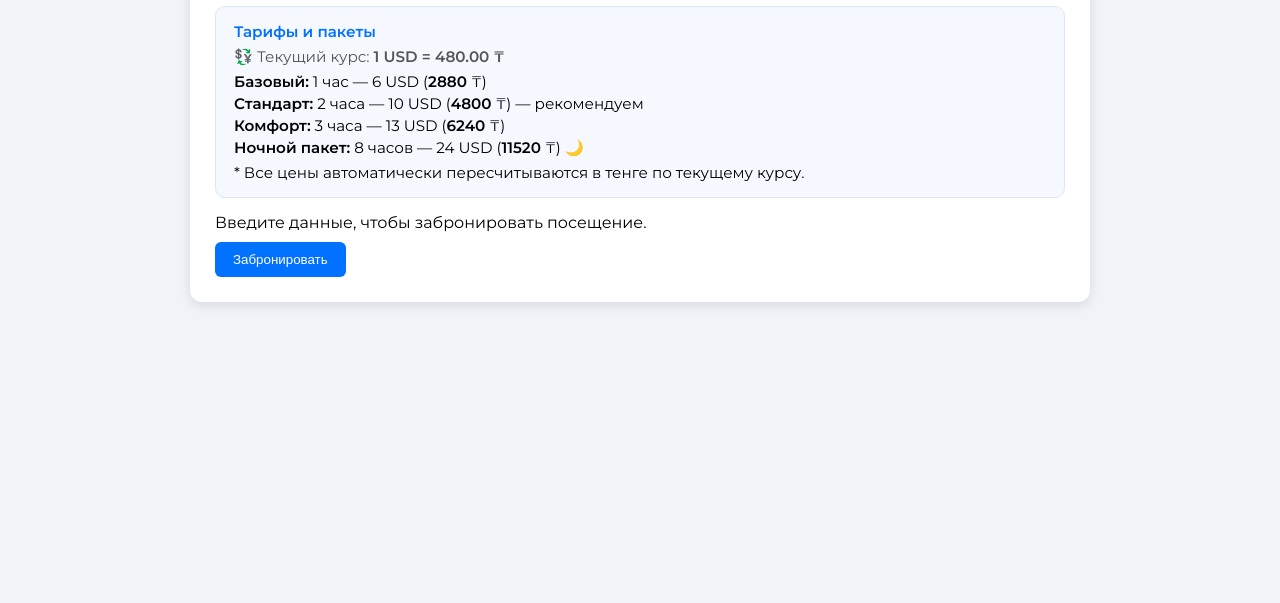
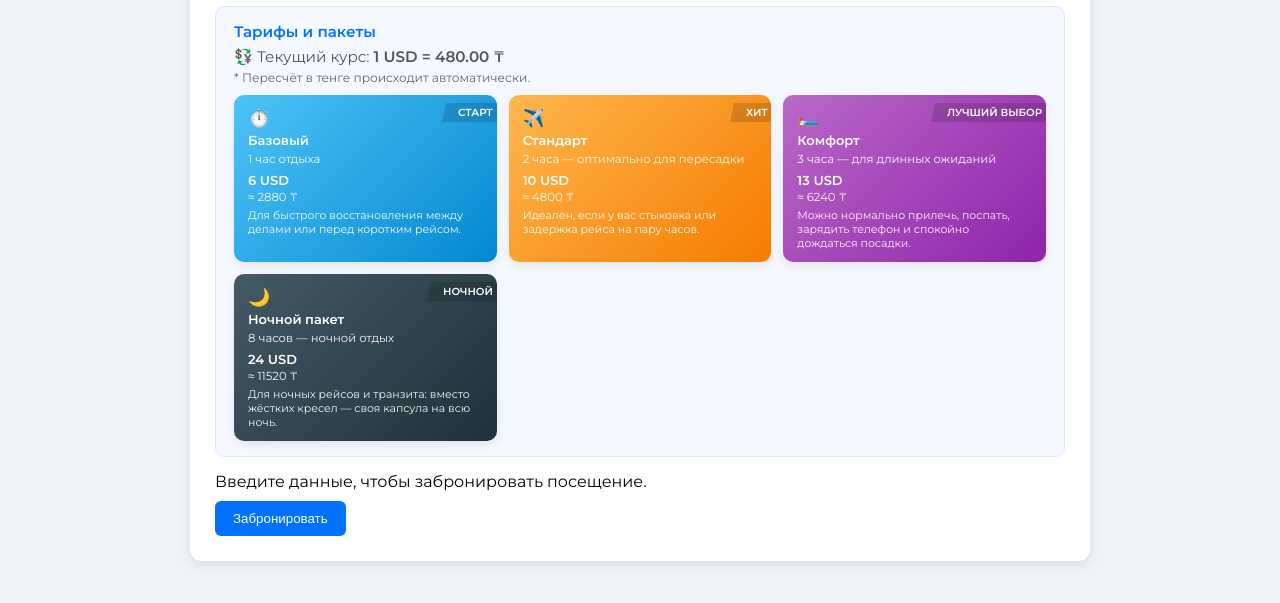
Before and after one commit to ttulya/astana-guide, a plain HTML site: page booking.html in a window 1280 px wide. Shown: the part 153-756 px from the top of the page. Drawn offline with Linux system fonts and the light colour scheme; no server answers.

Commit message:
Add files via upload

```diff
--- a/booking.html
+++ b/booking.html
@@ -82,6 +82,7 @@ label{font-size:0.9em;color:#444}
 
 ul{margin:10px 0 6px;padding-left:20px;text-align:left;font-size:0.9em}
 
+/* Блок тарифов */
 .price-box{
   background:#f5f8ff;
   border-radius:10px;
@@ -95,8 +96,99 @@ ul{margin:10px 0 6px;padding-left:20px;text-align:left;font-size:0.9em}
   color:#0072ff;
   margin-bottom:6px;
 }
-.price-item{margin:3px 0;}
-.price-item span{font-weight:600;}
+
+/* Карточки тарифов */
+.tariff-grid{
+  display:grid;
+  grid-template-columns:repeat(auto-fit,minmax(200px,1fr));
+  gap:12px;
+  margin-top:10px;
+}
+.tariff-card{
+  position:relative;
+  border-radius:10px;
+  padding:12px 14px;
+  font-size:0.9em;
+  color:#fff;
+  overflow:hidden;
+  box-shadow:0 4px 10px rgba(0,0,0,0.08);
+  cursor:pointer;
+  transition:.2s;
+}
+.tariff-card:hover{
+  transform:translateY(-2px) scale(1.01);
+  box-shadow:0 6px 14px rgba(0,0,0,0.12);
+}
+.tariff-name{
+  font-weight:600;
+  margin-bottom:4px;
+  font-size:0.95em;
+}
+.tariff-time{
+  font-size:0.85em;
+  opacity:0.95;
+  margin-bottom:6px;
+}
+.tariff-price{
+  font-size:0.95em;
+  margin-bottom:2px;
+}
+.tariff-price span{
+  font-weight:600;
+}
+.tariff-kzt{
+  font-size:0.85em;
+  opacity:0.95;
+  margin-bottom:4px;
+}
+
+/* иконка+описание */
+.tariff-icon{
+  font-size:1.3em;
+  margin-bottom:4px;
+}
+.tariff-desc{
+  font-size:0.8em;
+  opacity:0.95;
+}
+
+/* Цвета карточек */
+.tariff-basic{
+  background:linear-gradient(135deg,#4fc3f7,#0288d1);
+}
+.tariff-standard{
+  background:linear-gradient(135deg,#ffb74d,#f57c00);
+}
+.tariff-comfort{
+  background:linear-gradient(135deg,#ba68c8,#8e24aa);
+}
+.tariff-night{
+  background:linear-gradient(135deg,#455a64,#1c313a);
+}
+
+/* Стикеры / бейджи */
+.tariff-badge{
+  position:absolute;
+  top:8px;
+  right:-10px;
+  background:rgba(0,0,0,0.15);
+  padding:3px 14px;
+  font-size:0.75em;
+  font-weight:600;
+  transform:skewX(-12deg);
+  text-transform:uppercase;
+}
+.tariff-badge span{
+  display:inline-block;
+  transform:skewX(12deg);
+}
+
+/* Маленькая подпись под курсом */
+.rate-note{
+  font-size:0.8em;
+  color:#666;
+  margin-top:2px;
+}
 </style>
 </head>
 
@@ -126,28 +218,80 @@ ul{margin:10px 0 6px;padding-left:20px;text-align:left;font-size:0.9em}
   <div class="price-box">
     <div class="price-title">Тарифы и пакеты</div>
 
-    <p style="margin-bottom:6px;color:#555;">
+    <p style="margin-bottom:4px;color:#555;">
       💱 Текущий курс: <b id="rateText">загрузка...</b>
     </p>
+    <p class="rate-note">* Пересчёт в тенге происходит автоматически.</p>
 
-    <p class="price-item">
-      <span>Базовый:</span> 1 час — 6 USD
-      (<span id="p1">-</span> ₸)
-    </p>
-    <p class="price-item">
-      <span>Стандарт:</span> 2 часа — 10 USD
-      (<span id="p2">-</span> ₸) — рекомендуем
-    </p>
-    <p class="price-item">
-      <span>Комфорт:</span> 3 часа — 13 USD
-      (<span id="p3">-</span> ₸)
-    </p>
-    <p class="price-item">
-      <span>Ночной пакет:</span> 8 часов — 24 USD
-      (<span id="p4">-</span> ₸) 🌙
-    </p>
+    <div class="tariff-grid">
+      <!-- 1 час -->
+      <div class="tariff-card tariff-basic" onclick="openBooking(1)">
+        <div class="tariff-badge"><span>Старт</span></div>
+        <div class="tariff-icon">⏱️</div>
+        <div class="tariff-name">Базовый</div>
+        <div class="tariff-time">1 час отдыха</div>
+        <div class="tariff-price">
+          <span>6 USD</span>
+        </div>
+        <div class="tariff-kzt">
+          ≈ <span id="p1">-</span> ₸
+        </div>
+        <div class="tariff-desc">
+          Для быстрого восстановления между делами или перед коротким рейсом.
+        </div>
+      </div>
 
-    <p style="margin-top:6px;">* Все цены автоматически пересчитываются в тенге по текущему курсу.</p>
+      <!-- 2 часа -->
+      <div class="tariff-card tariff-standard" onclick="openBooking(2)">
+        <div class="tariff-badge"><span>Хит</span></div>
+        <div class="tariff-icon">✈️</div>
+        <div class="tariff-name">Стандарт</div>
+        <div class="tariff-time">2 часа — оптимально для пересадки</div>
+        <div class="tariff-price">
+          <span>10 USD</span>
+        </div>
+        <div class="tariff-kzt">
+          ≈ <span id="p2">-</span> ₸
+        </div>
+        <div class="tariff-desc">
+          Идеален, если у вас стыковка или задержка рейса на пару часов.
+        </div>
+      </div>
+
+      <!-- 3 часа -->
+      <div class="tariff-card tariff-comfort" onclick="openBooking(3)">
+        <div class="tariff-badge"><span>Лучший выбор</span></div>
+        <div class="tariff-icon">🛏️</div>
+        <div class="tariff-name">Комфорт</div>
+        <div class="tariff-time">3 часа — для длинных ожиданий</div>
+        <div class="tariff-price">
+          <span>13 USD</span>
+        </div>
+        <div class="tariff-kzt">
+          ≈ <span id="p3">-</span> ₸
+        </div>
+        <div class="tariff-desc">
+          Можно нормально прилечь, поспать, зарядить телефон и спокойно дождаться посадки.
+        </div>
+      </div>
+
+      <!-- Ночной пакет -->
+      <div class="tariff-card tariff-night" onclick="openBooking(8)">
+        <div class="tariff-badge"><span>Ночной</span></div>
+        <div class="tariff-icon">🌙</div>
+        <div class="tariff-name">Ночной пакет</div>
+        <div class="tariff-time">8 часов — ночной отдых</div>
+        <div class="tariff-price">
+          <span>24 USD</span>
+        </div>
+        <div class="tariff-kzt">
+          ≈ <span id="p4">-</span> ₸
+        </div>
+        <div class="tariff-desc">
+          Для ночных рейсов и транзита: вместо жёстких кресел — своя капсула на всю ночь.
+        </div>
+      </div>
+    </div>
   </div>
 
   <p>Введите данные, чтобы забронировать посещение.</p>
@@ -187,12 +331,27 @@ ul{margin:10px 0 6px;padding-left:20px;text-align:left;font-size:0.9em}
 <script>
 let user = JSON.parse(localStorage.getItem("user") || "null");
 
-function openBooking(){
+// 🔹 теперь openBooking может принимать duration (часы)
+function openBooking(duration){
   if(user){
     const fullName = ((user.firstName || "") + " " + (user.lastName || "")).trim();
     clientName.value = fullName || "";
     clientPhone.value = user.phone || "";
+  } else {
+    clientName.value = "";
+    clientPhone.value = "";
   }
+
+  // если пришла продолжительность — подставляем в поле
+  if(duration){
+    bookingHours.value = duration;
+  } else {
+    // если зашли через кнопку "Забронировать" — не трогаем старое значение
+    if(!bookingHours.value){
+      bookingHours.value = "";
+    }
+  }
+
   bookingPopup.style.display = 'flex';
 }
 
@@ -249,7 +408,7 @@ let usdToKzt = 480;
 const T1 = 6;   // 1 час
 const T2 = 10;  // 2 часа
 const T3 = 13;  // 3 часа
-const T4 = 24;  // ночной 8 часов
+const T4 = 24;  // 8 часов
 
 function updatePrices(){
   const rateTextEl = document.getElementById("rateText");
```
